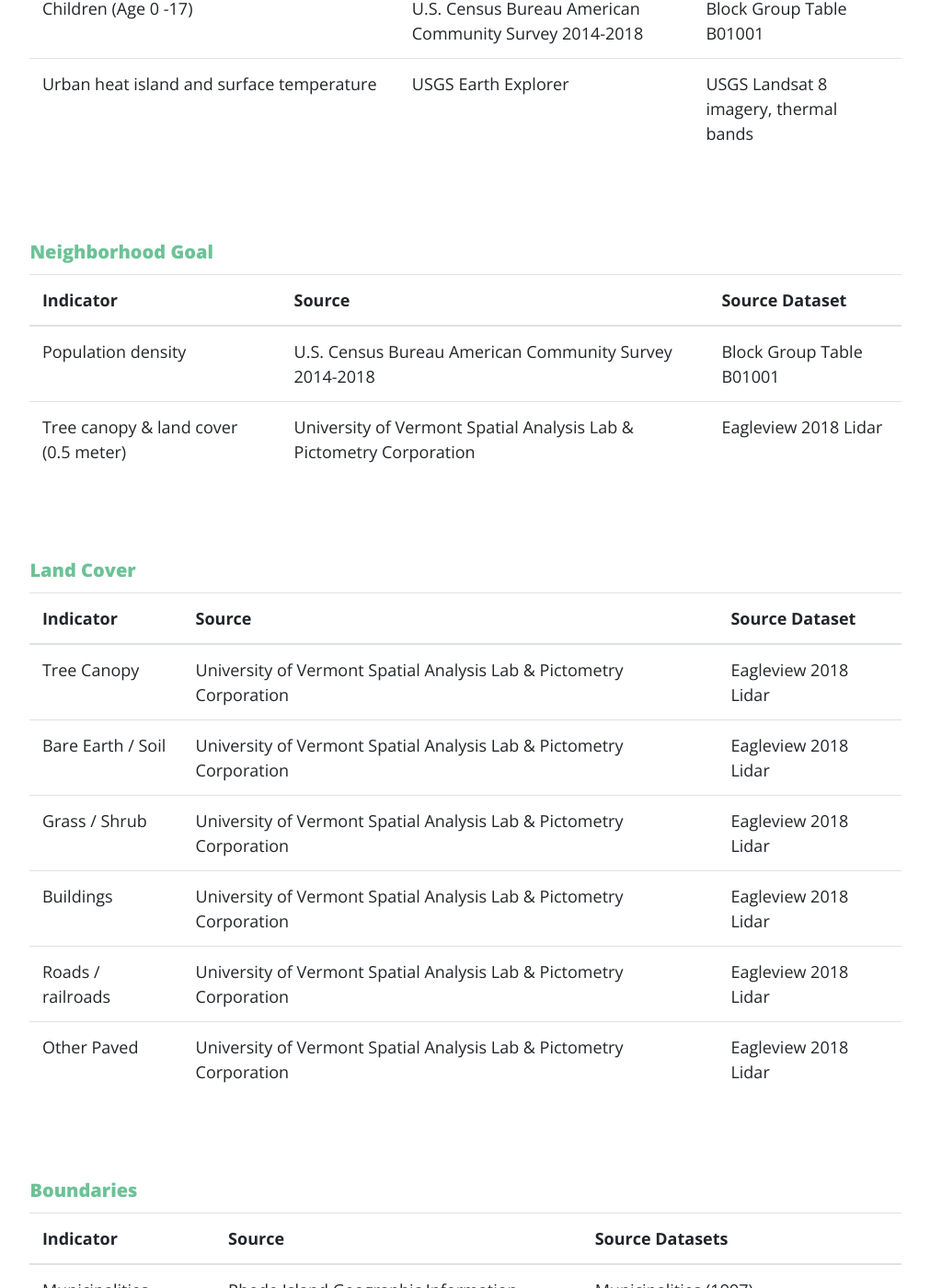
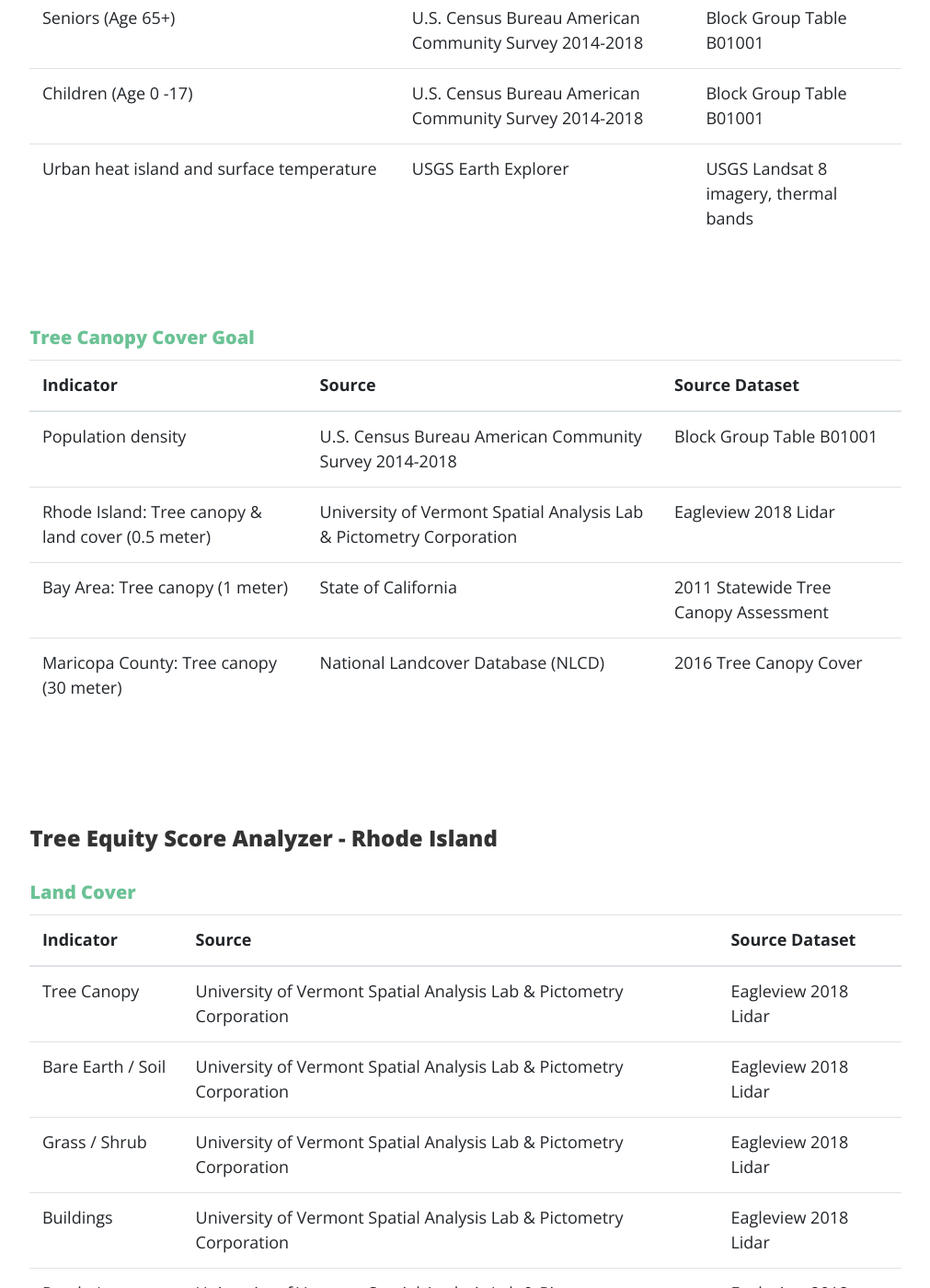
Before and after one commit to American-Forests/TESA-StaticPages, a Jekyll site: the page built from datasources/index.html, in a window 1280 px wide and 1400 px high, scrolled down 712 px. Shown: the whole window at 92% size, without its empty margins (134-1145 px from the left). Built offline with Jekyll 4.4.1, drawn with Linux system fonts in a browser that asks for light colours.

Commit message:
data source revision

```diff
--- a/datasources/index.html
+++ b/datasources/index.html
@@ -8,6 +8,7 @@ title: home
     <div class="mx-auto" >
     <section class="about">
         <h2>Data Sources</h2>
+        <h4>Tree Equity Score</h4>
         <h5 class="te-text-color-brand">Priority Index</h5>
         <table class="table">
             <thead>
@@ -50,7 +51,7 @@ title: home
                 </tr>
             </tbody>
         </table>
-    <h5 class="te-text-color-brand">Neighborhood Goal</h5>
+    <h5 class="te-text-color-brand">Tree Canopy Cover Goal</h5>
         <table class="table">
             <thead>
                 <tr>
@@ -66,13 +67,24 @@ title: home
                     <td>Block Group Table B01001</td>
                 </tr>
                 <tr>
-                    <td>Tree canopy & land cover (0.5 meter)</td>
+                    <td>Rhode Island: Tree canopy & land cover (0.5 meter)</td>
                     <td>University of Vermont Spatial Analysis Lab & Pictometry Corporation</td>
                     <td>Eagleview 2018 Lidar</td>
                 </tr>
+                <tr>
+                    <td>Bay Area: Tree canopy (1 meter)</td>
+                    <td>State of California</td>
+                    <td>2011 Statewide Tree Canopy Assessment</td>
+                </tr>
+                <tr>
+                    <td>Maricopa County: Tree canopy (30 meter)</td>
+                    <td>National Landcover Database (NLCD)</td>
+                    <td>2016 Tree Canopy Cover</td>
+                </tr>
             </tbody>
         </table>
-    <h5 class="te-text-color-brand">Land Cover</h5>
+        <h4>Tree Equity Score Analyzer - Rhode Island</h4>
+        <h5 class="te-text-color-brand">Land Cover</h5>
         <table class="table">
             <thead>
                 <tr>
```
